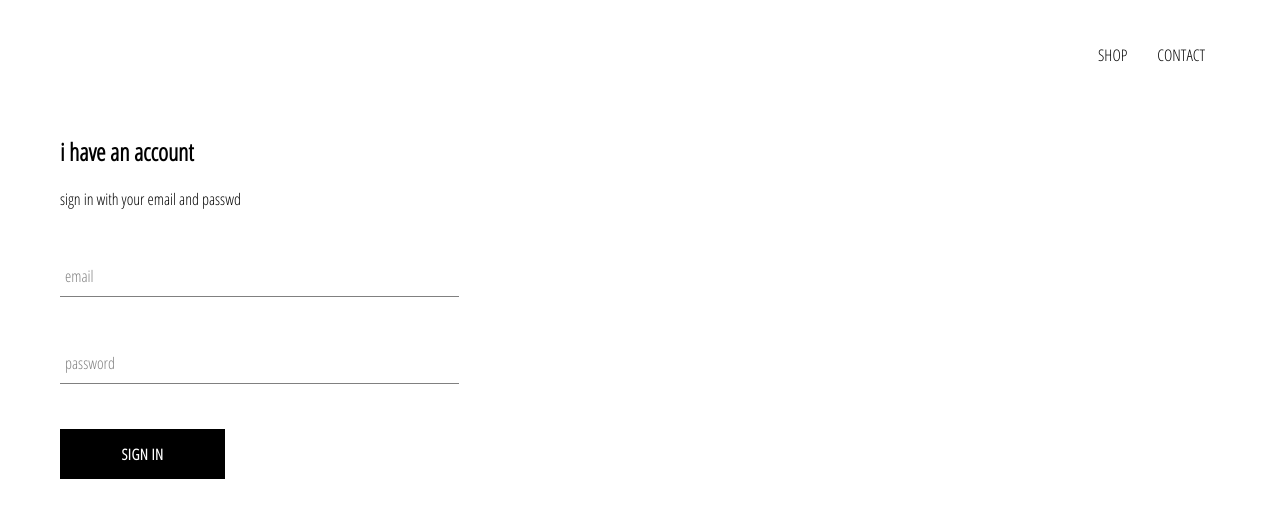
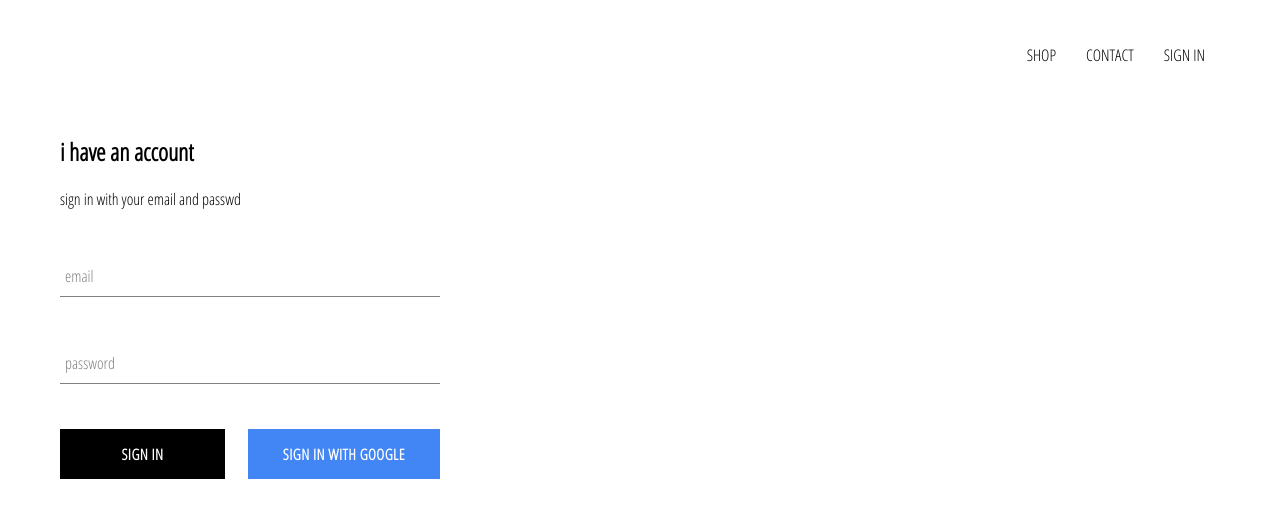
Before and after one commit to shiimara/crwn-clothing, a React (Create React App) app: page /signin in a window 1280 px wide. Shown: the top 518 px of the page. Built offline with nearby package versions, Linux system fonts and the light colour scheme; no server answers.

Commit message:
5eme commit

```diff
--- a/package.json
+++ b/package.json
@@ -6,6 +6,7 @@
     "@testing-library/jest-dom": "^4.2.4",
     "@testing-library/react": "^9.3.2",
     "@testing-library/user-event": "^7.1.2",
+    "firebase": "^7.17.2",
     "node-sass": "^4.14.1",
     "react": "^16.13.1",
     "react-dom": "^16.13.1",
--- a/src/App.css
+++ b/src/App.css
@@ -6,3 +6,6 @@ a{
   text-decoration: none;
   color: black;
 }
+*{
+  box-sizing: border-box;
+}
--- a/src/App.js
+++ b/src/App.js
@@ -5,27 +5,48 @@ import { Switch, Route } from 'react-router-dom';
 import ShopPage from './pages/shop/shop.component';
 import Header from './components/header/header.compoent';
 import SignInUp from './pages/sign-in-up/sign-in-up.component';
+import { auth } from './firebase/firebase.utils';
 
 
 
-const HatsPage = () => (
-  <div>
-    <h1> Hats Page </h1>
-  </div>
-);
 
-function App() {
+class App extends React.Component {
+  constructor() {
+
+    super();
+
+    this.state = {
+      currentUser: null
+    }
+  }
+
+  unsubscribeFromAuth = null;
+
+  componentDidMount() { this.unsubscribeFromAuth =
+    auth.onAuthStateChanged(user => {
+      this.setState({ currentUser: user });
+      console.log(user);
+    });
+  }
+  componentWillUnmount() {
+    this.unsubscribeFromAuth();
+  }
+
+
+  render() {
     return (
       <div >
-      <Header/>
+        <Header currentUser={this.state.currentUser} />
         <Switch>
           <Route exact path='/' component={HomePage} />
           <Route path='/shop' component={ShopPage} />
-        <Route path='/signin' component={SignInUp}/>
+          <Route path='/signin' component={SignInUp} />
         </Switch>
 
       </div>
     );
+
+  }
 }
 
 export default App;
--- a/src/components/custom-button/custom-button.component.jsx
+++ b/src/components/custom-button/custom-button.component.jsx
@@ -2,9 +2,11 @@ import React from 'react';
 
 import './custom-button.styles.scss';
 
-const CustomButton = ({ children, ...otherProps }) => (
+const CustomButton = ({ children, isGoogleSignIn, ...otherProps }) => (
 
-    <button className='custom-button'  {...otherProps}>
+    <button
+        className={`${isGoogleSignIn ? 'google-sign-in' : ''} custom-button`}
+        {...otherProps}>
         {children}
     </button>
 );
--- a/src/components/custom-button/custom-button.styles.scss
+++ b/src/components/custom-button/custom-button.styles.scss
@@ -19,4 +19,15 @@
       color: black;
       border: 1px solid black;
     }
+
+
+    &.google-sign-in {
+      background-color: #4285f4;
+      color: white;
+
+      &.hover{
+        background-color: #357ae8;
+        border: none;
+      }
+    }
   }
--- a/src/components/header/header.compoent.jsx
+++ b/src/components/header/header.compoent.jsx
@@ -2,9 +2,9 @@ import React from 'react';
 import './header.styles.scss';
 import { Link } from 'react-router-dom';
 import { ReactComponent as Logo } from '../../assets/crown.svg';
+import {auth} from '../../firebase/firebase.utils';
 
-
-const Header = () => (
+const Header = ({ currentUser}) => (
     <div className='header'>
         <Link className='logo-container' to="/">
             <logo className='logo' />
@@ -14,7 +14,18 @@ const Header = () => (
             <Link className='option' to='/shop'>
                 SHOP</Link>
             <Link className='option' to='/shop'>
-                CONTACT</Link>
+            CONTACT</Link>
+
+            {
+                currentUser ? (
+
+                    <div className='option' onClick={() => auth.signOut}> SIGN OUT</div>
+
+                ) : (
+                    <Link className='option' to='/signin'> SIGN IN
+                    </Link>
+                )
+            }
         </div>
     </div>
 
--- a/src/components/header/header.styles.scss
+++ b/src/components/header/header.styles.scss
@@ -21,6 +21,7 @@
 
       .option {
         padding: 10px 15px;
+        cursor: pointer;
       }
     }
   }
--- a/src/components/sign-in/sign-up.component.jsx
+++ b/src/components/sign-in/sign-up.component.jsx
@@ -4,6 +4,9 @@ import './sign-up.styles.scss';
 
 import FormInput from '../form-input/form-input.component';
 import CustomButton from '../custom-button/custom-button.component';
+import { signInWithGoogle } from '../../firebase/firebase.utils';
+
+
 
 class SignIn extends React.Component {
 
@@ -52,9 +55,17 @@ class SignIn extends React.Component {
                         value={this.state.password}
                         label="password"
                         handleChange={this.handleChange}
-                        required />
+                        required
+                    />
 
+                    <div  className='buttons'>
                     <CustomButton type='submit' > Sign in</CustomButton>
+                    <CustomButton onClick={signInWithGoogle} isGoogleSignIn> Sign in with google
+                    </CustomButton>
+
+                    </div>
+
+
                 </form>
             </div>
         )
--- a/src/components/sign-in/sign-up.styles.scss
+++ b/src/components/sign-in/sign-up.styles.scss
@@ -1,5 +1,5 @@
 .sign-in{
-width: 30vw;
+width: 380px;
 display: flex;
 flex-direction: column;
 }
@@ -7,3 +7,8 @@ flex-direction: column;
 .title{
     margin: 10px 0;
 }
+
+.buttons{
+    display: flex;
+    justify-content: space-between;
+}
--- /dev/null
+++ b/src/firebase/firebase.utils.js
@@ -0,0 +1,24 @@
+import firebase from 'firebase/app';
+
+import 'firebase/firestore';
+import 'firebase/auth';
+
+const config = {
+    apiKey: "AIzaSyABH3QbQR-26SXRUAkUqRL882xI1RlQ6bs",
+    authDomain: "crwn-clothing-5befe.firebaseapp.com",
+    databaseURL: "https://crwn-clothing-5befe.firebaseio.com",
+    projectId: "crwn-clothing-5befe",
+    storageBucket: "crwn-clothing-5befe.appspot.com",
+    messagingSenderId: "1062605842675",
+    appId: "1:1062605842675:web:cf901c2601f8bd5102ef86",
+    measurementId: "G-VW27XZ7JW1"
+  };
+
+  firebase.initializeApp(config);
+
+  export const auth = firebase.auth ();
+  export const firestore = firebase.firestore();
+   const provider = new firebase.auth.GoogleAuthProvider();
+   provider.setCustomParameters({prompt: 'select_account'});
+   export const signInWithGoogle = () => auth.signInWithPopup(provider);
+   export default firebase;
```
Also changed, not shown: 1 other file (tests, documents, lock files or other folders). Lines whose indentation alone changed are shown as unchanged.
